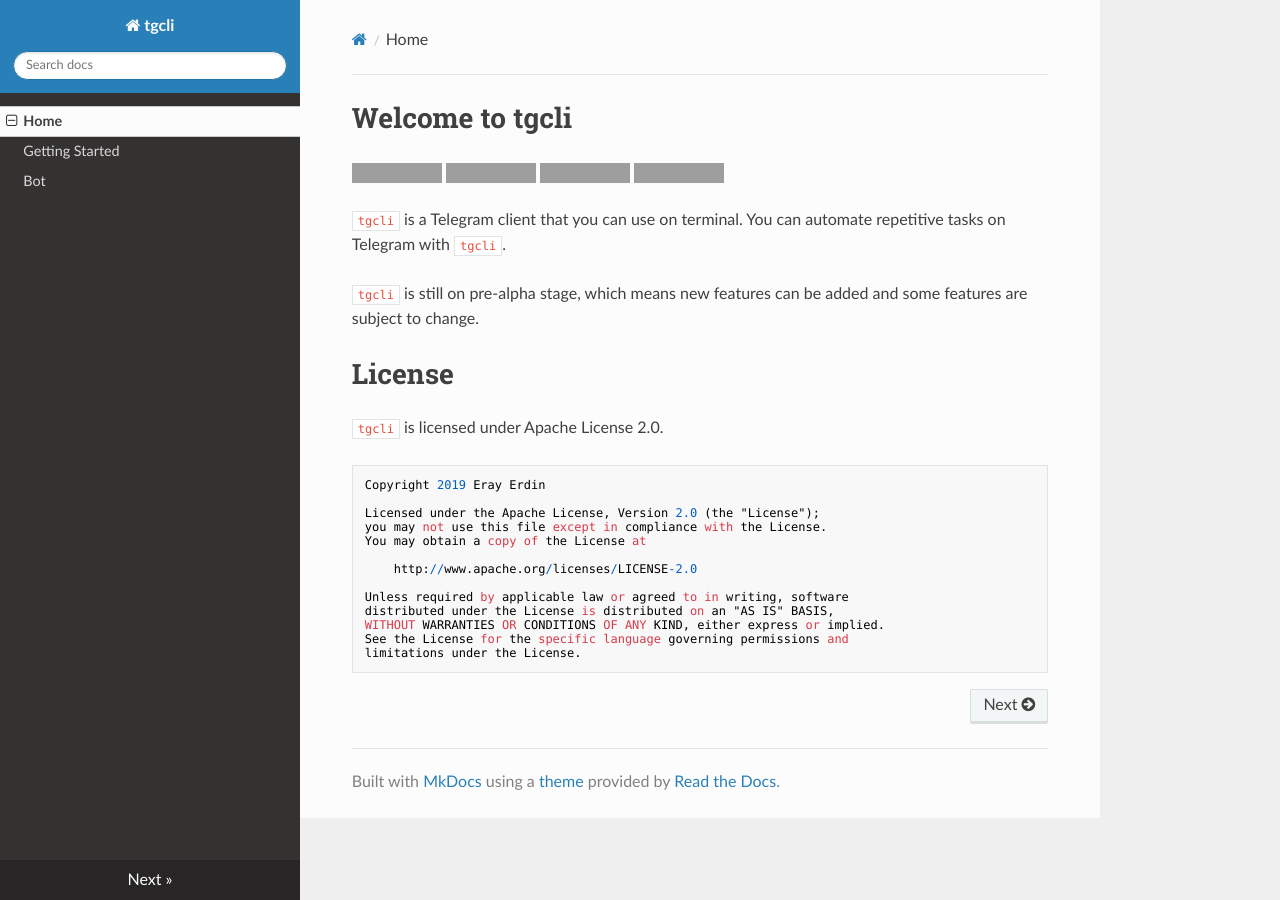
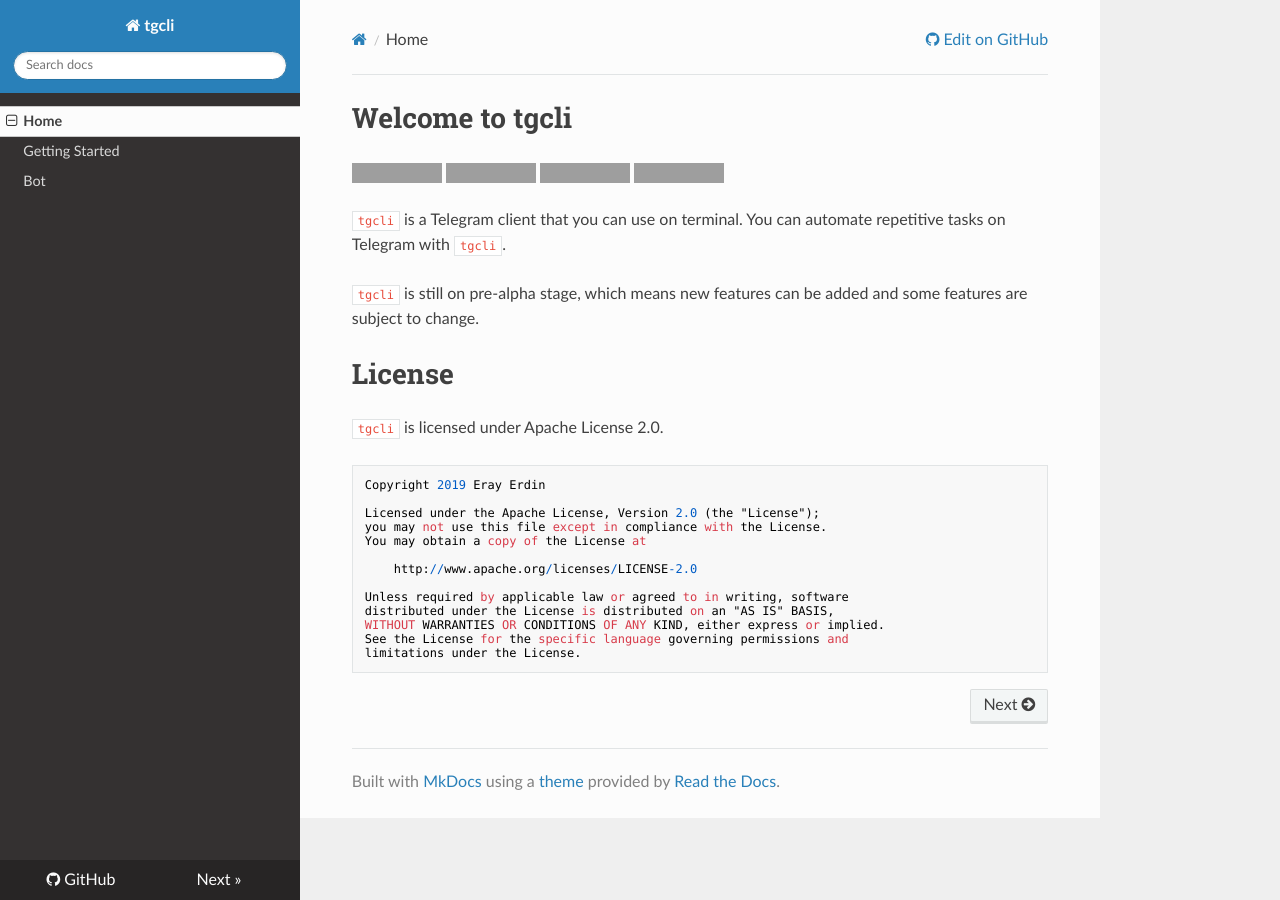
Before and after one commit to erayerdin/tgcli, an MkDocs documentation site: the page built from docs/index.md, in a window 1280 px wide. Built offline with MkDocs 1.6.1, drawn with Linux system fonts in a browser that asks for light colours; nearby versions of some CDN libraries; some of the changed lines change nothing that is shown; grey boxes are pictures that could not be loaded.

Commit message:
added repo_url to doc

```diff
--- a/mkdocs.yml
+++ b/mkdocs.yml
@@ -1,4 +1,5 @@
 site_name: tgcli
+repo_url: https://github.com/erayerdin/tgcli/
 nav:
     - Home: index.md
     - Getting Started: introduction.md
```
